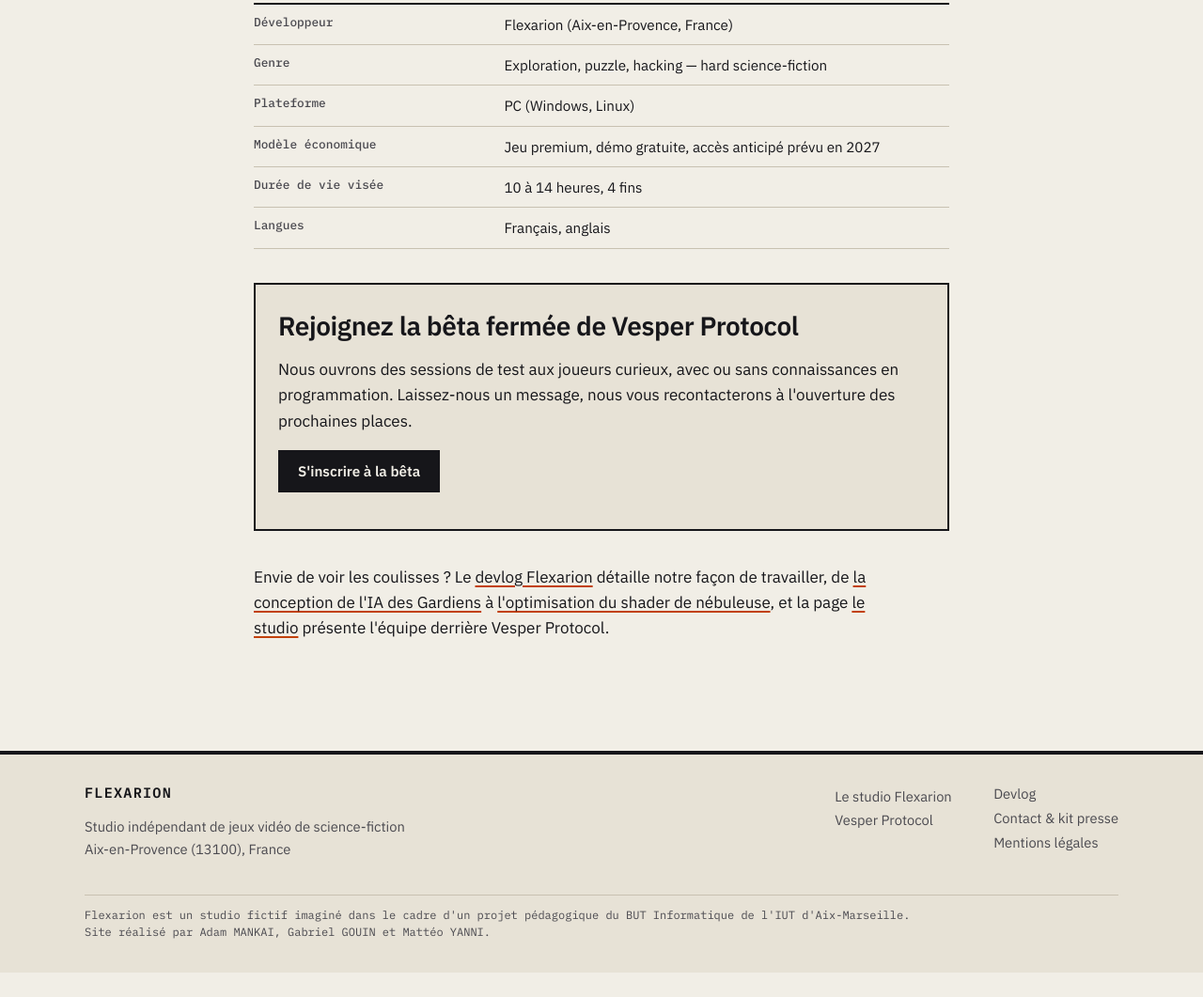
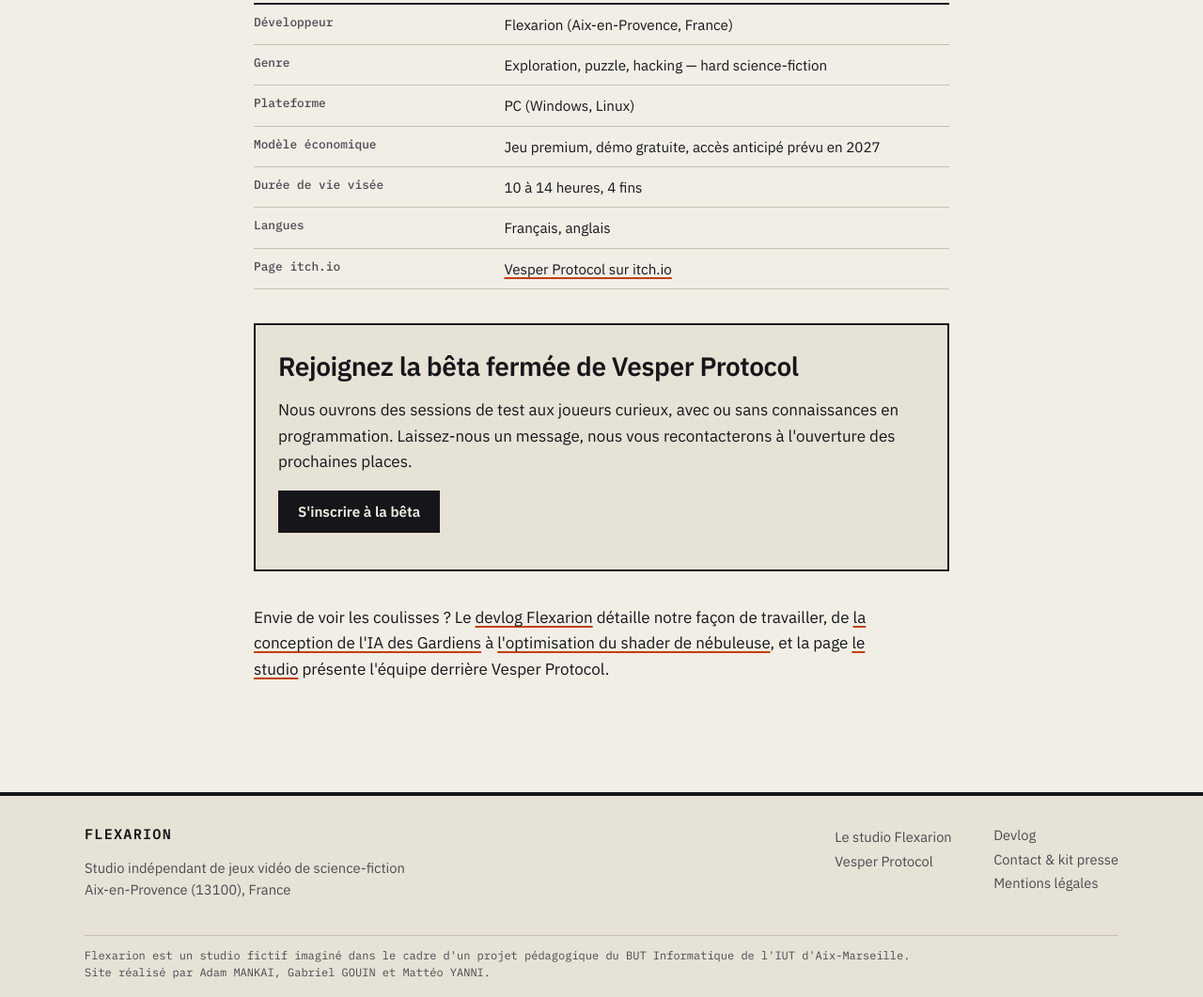
Before and after one commit to flexarion-studio/flexarion-studio.github.io, a plain HTML site: page vesper-protocol/index.html in a window 1280 px wide. Shown: the part 2953-4014 px from the top of the page at 94% size. Before the commit the page ends 3988 px from the top, so only its background shows below. Drawn offline with Linux system fonts and the light colour scheme.

Commit message:
Lien itch.io dans sameAs et fiche du jeu

```diff
--- a/vesper-protocol/index.html
+++ b/vesper-protocol/index.html
@@ -29,7 +29,7 @@
 <link rel="stylesheet" href="https://fonts.googleapis.com/css2?family=IBM+Plex+Mono:wght@400;500;600&family=IBM+Plex+Sans:ital,wght@0,400;0,600;1,400&display=swap">
 <link rel="stylesheet" href="../assets/css/style.css">
 <script type="application/ld+json">{"@context": "https://schema.org", "@type": "BreadcrumbList", "itemListElement": [{"@type": "ListItem", "position": 1, "name": "Accueil", "item": "https://flexarion-studio.github.io/"}, {"@type": "ListItem", "position": 2, "name": "Vesper Protocol", "item": "https://flexarion-studio.github.io/vesper-protocol/"}]}</script>
-<script type="application/ld+json">{"@context": "https://schema.org", "@type": "VideoGame", "name": "Vesper Protocol", "url": "https://flexarion-studio.github.io/vesper-protocol/", "image": "https://flexarion-studio.github.io/assets/img/og-flexarion.png", "description": "Jeu d'exploration spatiale et de hacking de systèmes embarqués aliens.", "genre": ["Science-fiction", "Puzzle", "Exploration"], "gamePlatform": ["PC"], "operatingSystem": "Windows, Linux", "applicationCategory": "Game", "inLanguage": ["fr", "en"], "author": {"@id": "https://flexarion-studio.github.io/#organisation"}, "publisher": {"@id": "https://flexarion-studio.github.io/#organisation"}, "alternateName": "Vesper Protocol par Flexarion", "playMode": "SinglePlayer", "keywords": "jeu de hacking, science-fiction, exploration spatiale, puzzle, logique ternaire", "screenshot": ["https://flexarion-studio.github.io/assets/img/capture-console-glyphes.svg", "https://flexarion-studio.github.io/assets/img/capture-couloir-vesper.svg"], "subjectOf": [{"@type": "BlogPosting", "url": "https://flexarion-studio.github.io/devlog/ia-gardiens-aliens/"}, {"@type": "BlogPosting", "url": "https://flexarion-studio.github.io/devlog/optimisation-shaders-nebuleuse/"}], "countryOfOrigin": "FR", "locationCreated": {"@type": "Place", "name": "Aix-en-Provence"}}</script>
+<script type="application/ld+json">{"@context": "https://schema.org", "@type": "VideoGame", "name": "Vesper Protocol", "url": "https://flexarion-studio.github.io/vesper-protocol/", "image": "https://flexarion-studio.github.io/assets/img/og-flexarion.png", "description": "Jeu d'exploration spatiale et de hacking de systèmes embarqués aliens.", "genre": ["Science-fiction", "Puzzle", "Exploration"], "gamePlatform": ["PC"], "operatingSystem": "Windows, Linux", "applicationCategory": "Game", "inLanguage": ["fr", "en"], "author": {"@id": "https://flexarion-studio.github.io/#organisation"}, "publisher": {"@id": "https://flexarion-studio.github.io/#organisation"}, "alternateName": "Vesper Protocol par Flexarion", "playMode": "SinglePlayer", "keywords": "jeu de hacking, science-fiction, exploration spatiale, puzzle, logique ternaire", "screenshot": ["https://flexarion-studio.github.io/assets/img/capture-console-glyphes.svg", "https://flexarion-studio.github.io/assets/img/capture-couloir-vesper.svg"], "subjectOf": [{"@type": "BlogPosting", "url": "https://flexarion-studio.github.io/devlog/ia-gardiens-aliens/"}, {"@type": "BlogPosting", "url": "https://flexarion-studio.github.io/devlog/optimisation-shaders-nebuleuse/"}], "countryOfOrigin": "FR", "locationCreated": {"@type": "Place", "name": "Aix-en-Provence"}, "sameAs": ["https://studio-flexarion.itch.io/vesper-protocol"]}</script>
 </head>
 <body>
 <a class="skip" href="#contenu">Aller au contenu</a>
@@ -114,6 +114,7 @@
         <tr><th scope="row">Modèle économique</th><td>Jeu premium, démo gratuite, accès anticipé prévu en 2027</td></tr>
         <tr><th scope="row">Durée de vie visée</th><td>10 à 14 heures, 4 fins</td></tr>
         <tr><th scope="row">Langues</th><td>Français, anglais</td></tr>
+        <tr><th scope="row">Page itch.io</th><td><a href="https://studio-flexarion.itch.io/vesper-protocol" rel="me">Vesper Protocol sur itch.io</a></td></tr>
       </tbody>
     </table>
 
```
Also changed, not shown: index.html (+1 -1 lines).
